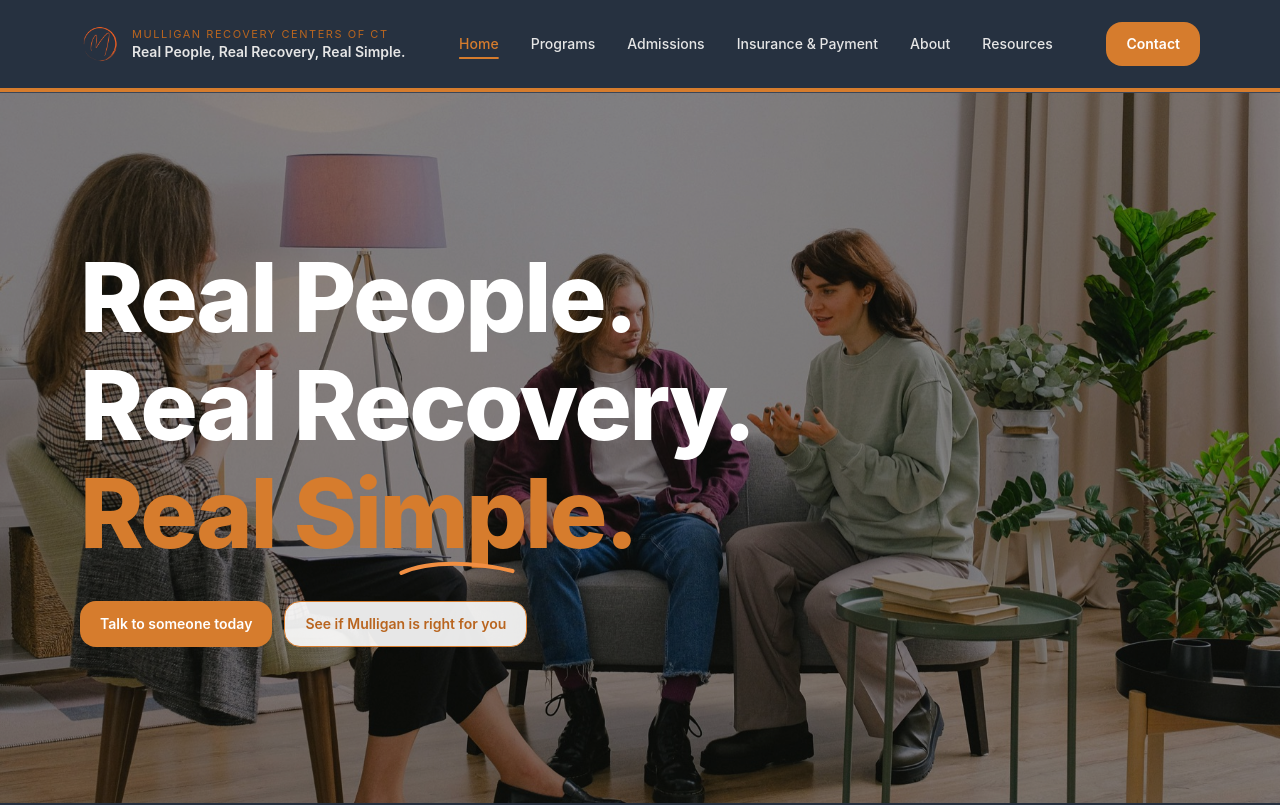
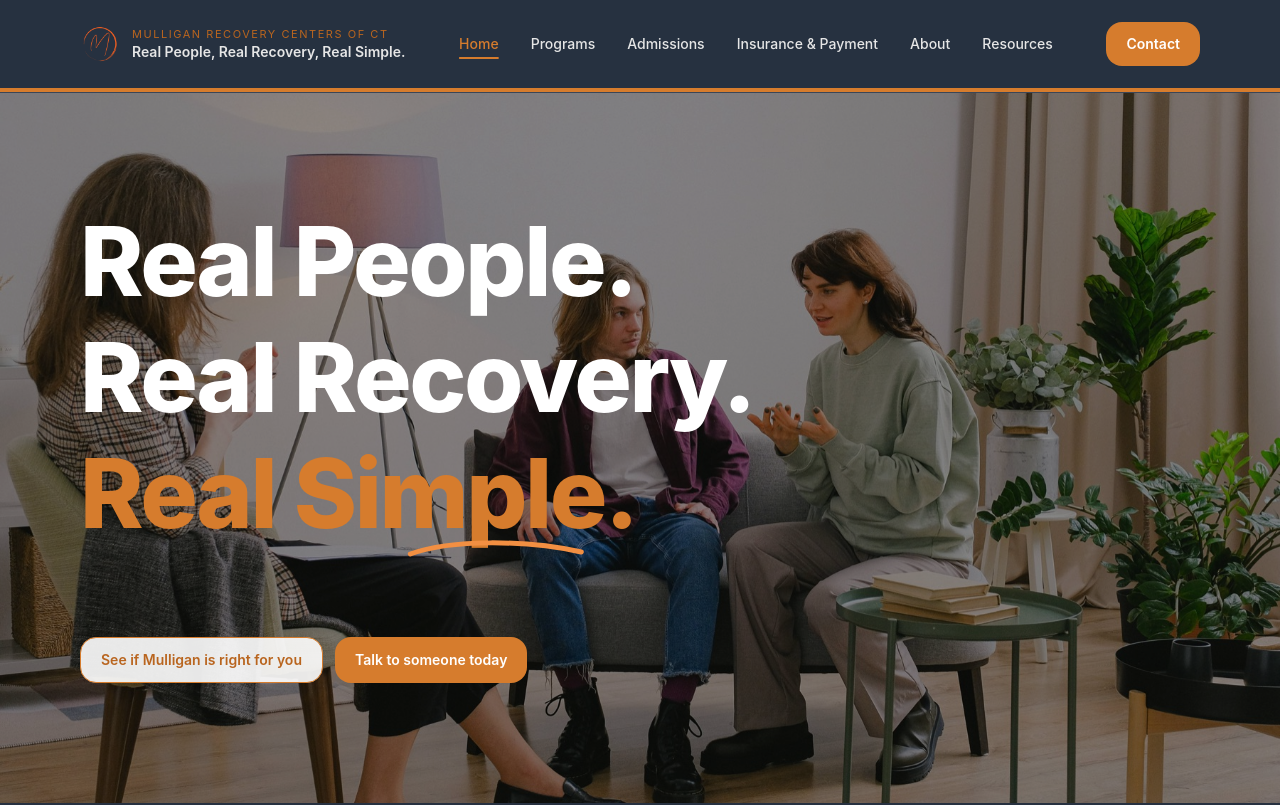
Before and after one commit to MaxMRC-CT/mulligan-recovery-ct, a Next.js app: page / in a window 1280 px wide. Shown: the top 805 px of the page. Built offline with nearby package versions, Linux system fonts and the light colour scheme.

Commit message:
Update page.tsx

```diff
--- a/app/(routes)/page.tsx
+++ b/app/(routes)/page.tsx
@@ -21,21 +21,21 @@ export default function HomePage() {
           <div className="max-w-4xl">
             <h1 className="text-5xl font-extrabold leading-[0.95] tracking-tight sm:text-6xl md:text-7xl lg:text-8xl">
               <span className="block text-white">Real People.</span>
-              <span className="mt-3 block text-white">Real Recovery.</span>
-              <span className="mt-3 block text-primary">
+              <span className="mt-5 block text-white">Real Recovery.</span>
+              <span className="mt-5 block text-primary">
                 Real{" "}
                 <span className="relative inline-block">
                   Simple
                   <svg
-                    viewBox="0 0 260 62"
-                    className="pointer-events-none absolute -bottom-5 left-0 h-7 w-[105%]"
+                    viewBox="0 0 360 72"
+                    className="pointer-events-none absolute -bottom-6 left-0 h-9 w-[130%]"
                     aria-hidden="true"
                   >
                     <path
-                      d="M6 44 C 70 16, 170 20, 252 40"
+                      d="M8 50 C 90 20, 240 22, 350 46"
                       fill="none"
                       stroke="#f28f42"
-                      strokeWidth="9"
+                      strokeWidth="10"
                       strokeLinecap="round"
                     />
                   </svg>
@@ -43,12 +43,12 @@ export default function HomePage() {
                 .
               </span>
             </h1>
-            <div className="mt-10 flex flex-wrap gap-3">
+            <div className="mt-16 flex flex-wrap gap-3 md:mt-24">
+              <Link href="/admissions" className="btn-secondary bg-white/90">
+                See if Mulligan is right for you
+              </Link>
               <Link href="/contact" className="btn-primary">
                 Talk to someone today
-              </Link>
-              <Link href="/admissions" className="btn-secondary bg-white/90">
-                See if Mulligan is right for you
               </Link>
             </div>
           </div>
```
